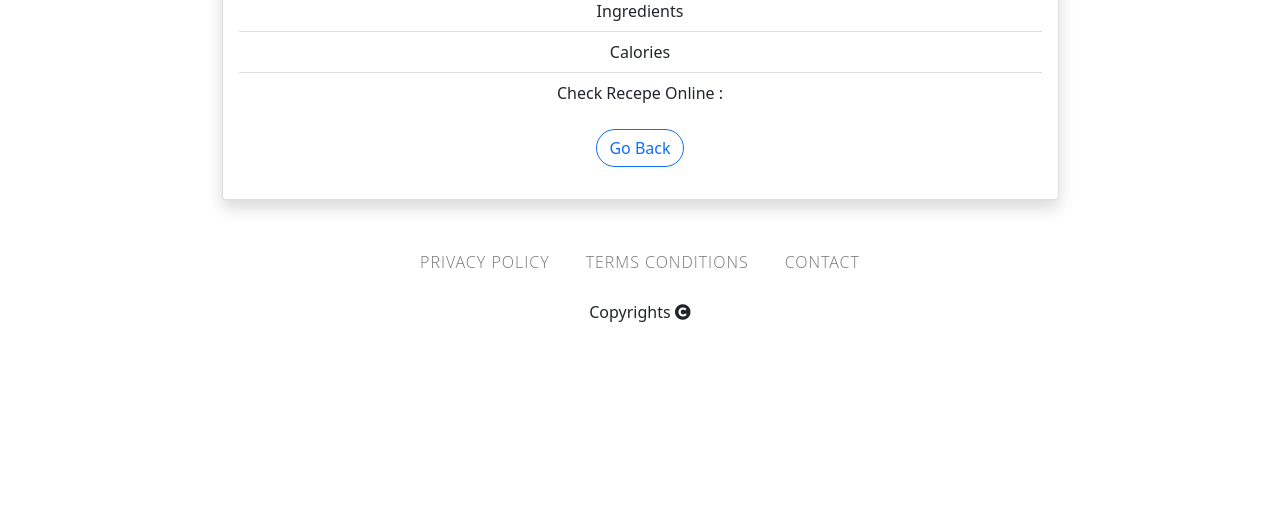
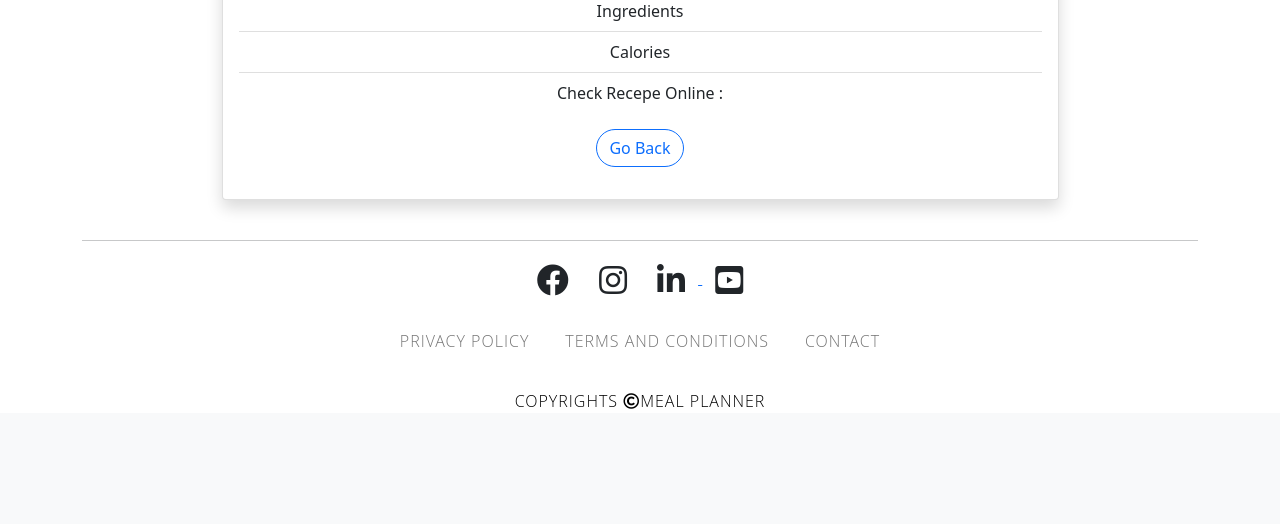
Before and after one commit to markotomic93/Team-3-MealPlanner-Project, a Symfony app: template MealPlan/templates/meal/details.html.twig in a window 1280 px wide. Shown: the part 627-1151 px from the top of the page. After the commit the page ends 1036 px from the top, so only its background shows below. Run offline with Twig, Linux system fonts and the light colour scheme; the template is opened without the code that fills it, so the values that code supplies are empty; some libraries are stand-ins or nearby versions.

Commit message:
few changes

```diff
--- /dev/null
+++ b/MealPlan/public/css/footer.css
@@ -0,0 +1,28 @@
+html {
+  position: relative;
+  height: 100%;
+}
+
+footer {
+    bottom: 0;
+    margin-bottom: 0;
+    width: 100%;
+    height: 60px;
+  }
+
+  nav ul li a, .cpr {
+    margin: 10px;
+    padding: 20;
+    color: black;
+    font-weight: lighter;
+    text-transform: uppercase;
+    font-family: 'Open Sans', sans-serif;
+    position: relative;
+    letter-spacing: 1px;
+  }
+
+
+  hr {
+    height: 5px;
+    color: black;
+  }
--- a/MealPlan/public/css/style.css
+++ b/MealPlan/public/css/style.css
@@ -1,5 +1,4 @@
 @import url(https://fonts.googleapis.com/css?family=Source+Sans+Pro:200,300);
-
 
 * {
   box-sizing: border-box;
@@ -7,48 +6,15 @@
   padding: 0;
 }
 
-html {
-    position: relative;
-    min-height: 100%;
-  }
-
-    nav ul li a, .cpr {
-      margin: 10px;
-      padding: 20;
-      color: white;
-      font-weight: lighter;
-      text-transform: uppercase;
-      font-family: 'Open Sans', sans-serif;
-      position: relative;
-      -webkit-transition: all 1s;
-      transition: all 1s;
-      letter-spacing: 1px;
-    }
-
-    a:hover {
-      text-decoration: underline;
-    }
-
-    hr {
-      height: 5px;
-      color: black;
-    }
-
-
-  footer {
-    position: relative;
-    bottom: 0;
-    width: 100%;
-    height: 300px;
-  }
-
-  .btn:hover{
-    background-color: #fff;
-    color: #1E2128;
-  }
-
   .card-img-top {
     width: 100%;
     height: 20vw;
     object-fit: cover;
   }
+
+ .btndiv {
+  position:absolute;
+  bottom:20px;
+  right: 80px;
+
+ }
--- a/MealPlan/templates/base.html.twig
+++ b/MealPlan/templates/base.html.twig
@@ -2,9 +2,12 @@
 <html>
     <head>
         <meta charset="UTF-8">
+        <link rel="icon" type="image/png" href="{{ asset('/logosmall.png') }}">
         <title>{% block title %}Welcome!{% endblock %}</title>
         <link rel="stylesheet" href="{{ asset('css/login.css') }}">
         <link rel="stylesheet" href="{{ asset('css/style.css') }}">
+        <link rel="stylesheet" href="{{ asset('css/footer.css') }}">
+
         {% block stylesheets %}
             {#{{ encore_entry_link_tags('app') }}#}
         {% endblock %}
--- a/MealPlan/templates/components/footer.html.twig
+++ b/MealPlan/templates/components/footer.html.twig
@@ -1,21 +1,27 @@
-<footer class="footer container ">
-<div class="container-fluid text-center ">
-    <nav class="navbar navbar-expand-lg text-dark  navbar-light bg-transparent justify-content-center  ">
+<footer class="text-center ">
+  <div class="container">
+    <hr>
+    <a href="https://www.facebook.com/"> <i class="btn fab fa-facebook fs-2 text-dark"></i></a>
+    <a href="https://www.instagram.com/"> <i class="btn fab fa-instagram fs-2 text-dark"></i></a>
+    <a href="https://www.linkedin.com/"> <i class="btn fab fa-linkedin-in fs-2 text-dark"></i> </a>
+    <a href="https://www.youtube.com/"> <i class="btn fab fa-youtube-square fs-2 text-dark"></i> </a>
+    <nav class="navbar navbar-expand-lg  navbar-light bg-transparent justify-content-center  ">
       <div>
-          <ul class="navbar-nav">
+          <ul class="navbar-nav me-auto mb-2 mb-lg-0 ">
             <li class="nav-item">
-              <a class="nav-link" routerLink="#" >Privacy Policy</a>
+              <a class="nav-link" href="http://" >Privacy Policy</a>
             </li>
             <li class="nav-item">
-              <a class="nav-link" routerLink="#" >Terms  Conditions</a>
+              <a class="nav-link" href="/" >Terms and Conditions</a>
             </li>
             <li class="nav-item">
-              <a class="nav-link" routerLink= "#">Contact </a>
+              <a class="nav-link" href= "/">Contact </a>
             </li>
           </ul>
       </div>
     </nav>
-     <p>Copyrights <i class="fa fa-copyright"></i></p>
-
-</div>
+    <div class="cpr text-center ">
+      <p>Copyrights <i class="far fa-copyright"></i>Meal Planner</p>
+    </div>
+  </div>
 </footer>
--- a/MealPlan/templates/components/hero.html.twig
+++ b/MealPlan/templates/components/hero.html.twig
@@ -1,7 +1,7 @@
 
 <div class="jumbotron jumbotron-fluid text-center mt-5">
   <div class="container">
-    <img class="logobig" src="../../logobig.png" width="600px" height="300px">
+    <img class="logobig" src="../../logobig.png" width="70%" height="20%">
     <p class="mb-4 fs-3">Check out Beautiful made Home Cooked Meals <br> We have Recepies for everybody from around the World</p>
     <a class="btn btn-dark btn-lg" href="#section" role="button">Take a look </a>
   </div>
--- a/MealPlan/templates/meal/add.html.twig
+++ b/MealPlan/templates/meal/add.html.twig
@@ -1,6 +1,6 @@
 {% extends 'base.html.twig' %}
 {% block body %}
-
+{% block hero %}{% endblock %}
  <h2 class="page-header fw-light text-center py-5 test"> Add Meal </h2>
     <div class="container ">
         <div class="row d-flex justify-content-center" >
@@ -14,6 +14,4 @@
         </div>
     </div>
 
-
-
 {% endblock %}
--- a/MealPlan/templates/registration/register.html.twig
+++ b/MealPlan/templates/registration/register.html.twig
@@ -8,7 +8,7 @@
 {% block hero %}{% endblock %}
 {% block footer %}{% endblock %}
 	<div class="container text-center mt-5">
-	<img class="logobig" src="../../logobig.png" width="600px" height="300px">
+	<img class="logobig" src="../../logobig.png" width="60%" height="20%">
 </div>
 	<div class="containerlog mb-5 mt-5">
 		<h1>Register</h1>
--- a/MealPlan/templates/security/login.html.twig
+++ b/MealPlan/templates/security/login.html.twig
@@ -9,7 +9,7 @@ Welcome to Mealplanner
 {% block hero %}{% endblock %}
 {% block footer %}{% endblock %}
 <div class="container text-center mt-5">
-	<img class="logobig" src="../../logobig.png" width="600px" height="300px">
+	<img class="logobig" src="../../logobig.png" width="50%" height="20%">
 </div>
 	<div class="wrapper">
 		<div class="containerlog">
```
Also changed, not shown: MealPlan/templates/components/navbar.html.twig (+0 -7 lines), MealPlan/templates/meal/index.html.twig (+5 -3 lines).
